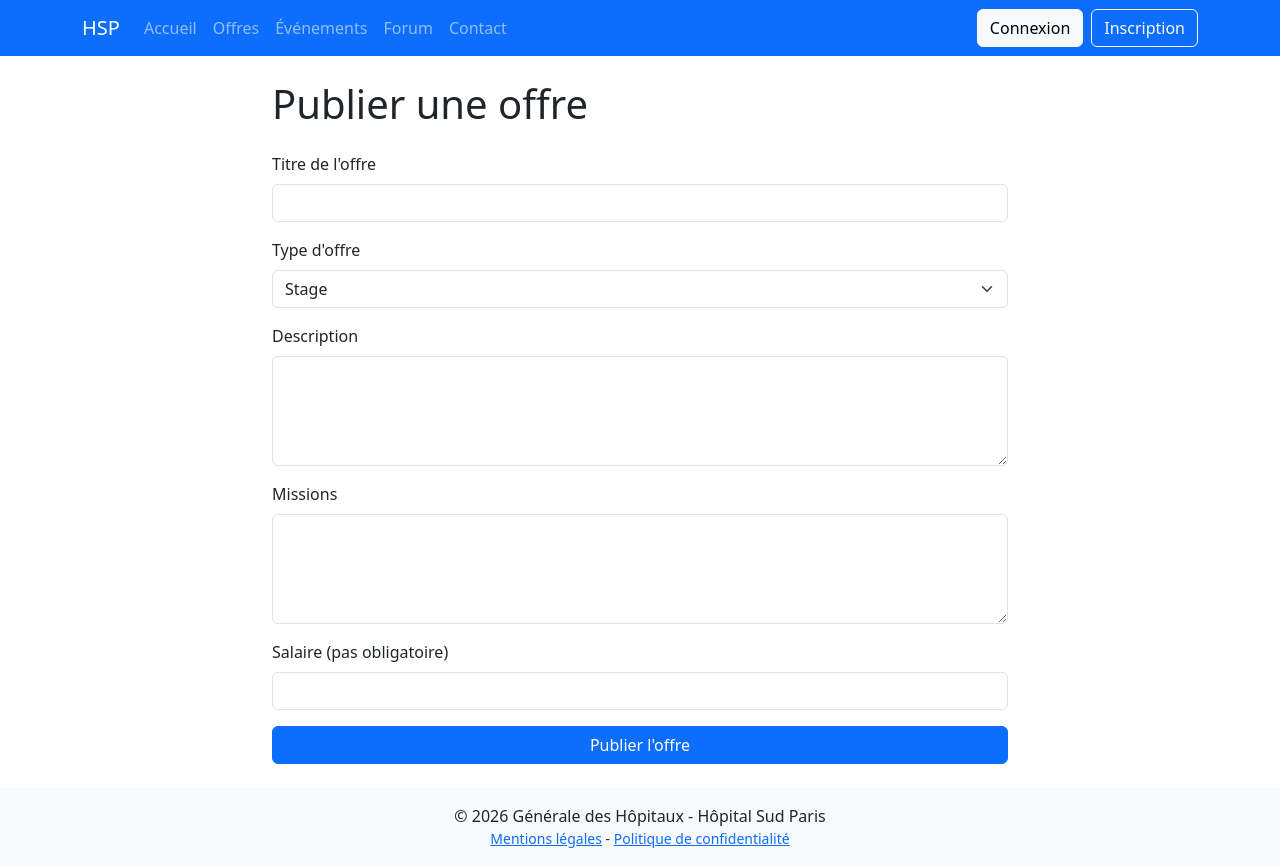
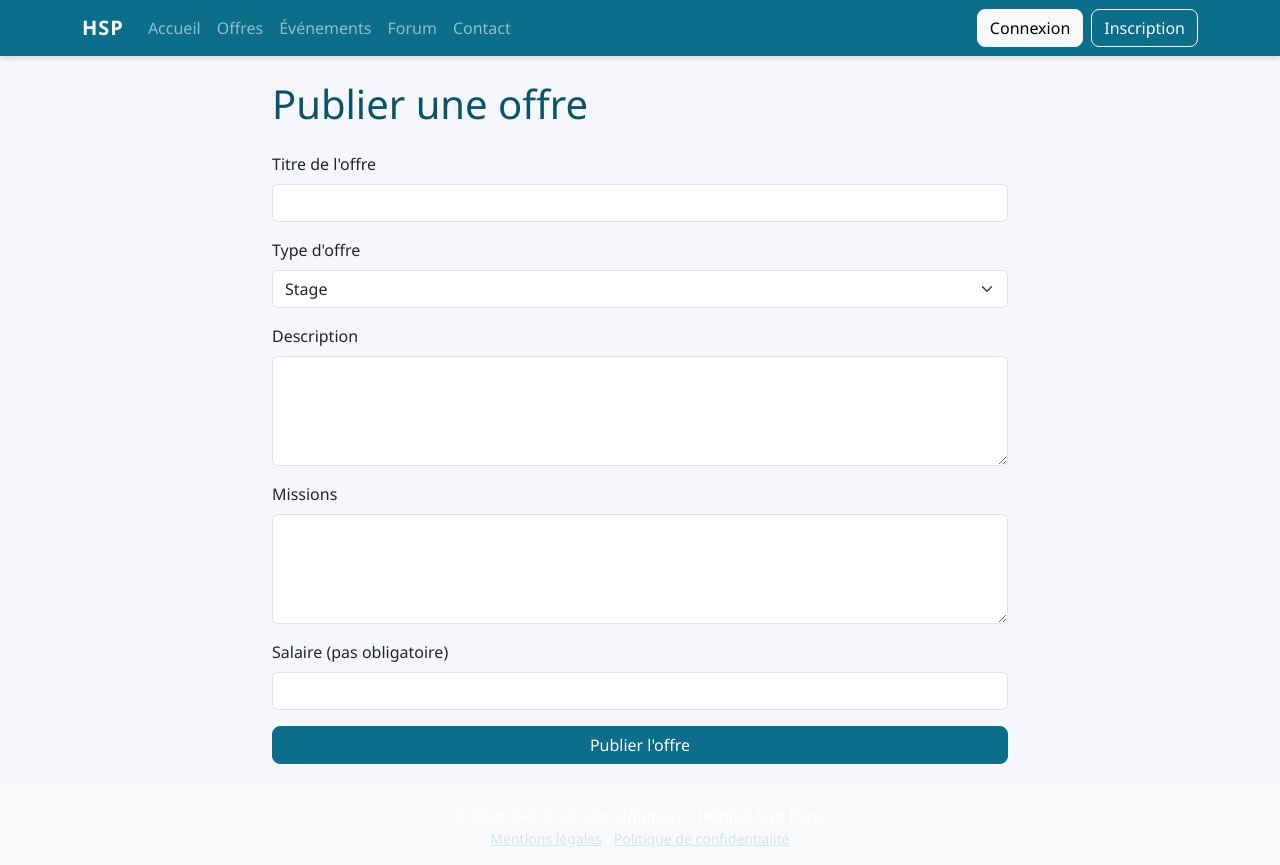
Before and after one commit to AmineBess254/projet_hsp, a PHP site: page /ajoutOffre.php in a window 1280 px wide. Run offline with PHP 8.4, Linux system fonts and the light colour scheme.

Commit message:
Ajout du style CSS

```diff
--- /dev/null
+++ b/public/css/style.css
@@ -0,0 +1,118 @@
+/* =====================================================
+   Style du site HSP (s'ajoute par-dessus Bootstrap)
+   ===================================================== */
+
+/* ---------- Couleurs du site (à changer ici, une seule fois) ---------- */
+:root {
+    --couleur-principale: #0b6e8a;   /* bleu santé */
+    --couleur-foncee: #08546a;       /* bleu plus foncé (survol) */
+    --couleur-claire: #e8f4f7;       /* bleu très clair (fonds) */
+    --couleur-fond: #f5f7fa;         /* gris très clair (fond de page) */
+}
+
+/* ---------- Page ---------- */
+body {
+    background-color: var(--couleur-fond);
+    font-family: "Segoe UI", Arial, sans-serif;
+}
+
+h1, h2, h3 {
+    color: var(--couleur-foncee);
+}
+
+/* ---------- Menu du haut ---------- */
+.navbar {
+    background-color: var(--couleur-principale) !important;
+    box-shadow: 0 2px 6px rgba(0, 0, 0, 0.15);
+}
+
+.navbar-brand {
+    font-weight: bold;
+    letter-spacing: 1px;
+}
+
+.navbar .nav-link:hover {
+    color: #ffffff !important;
+    text-decoration: underline;
+}
+
+/* ---------- Boutons ---------- */
+.btn {
+    border-radius: 8px;
+}
+
+.btn-primary {
+    background-color: var(--couleur-principale);
+    border-color: var(--couleur-principale);
+}
+
+.btn-primary:hover {
+    background-color: var(--couleur-foncee);
+    border-color: var(--couleur-foncee);
+}
+
+.btn-outline-primary {
+    color: var(--couleur-principale);
+    border-color: var(--couleur-principale);
+}
+
+.btn-outline-primary:hover {
+    background-color: var(--couleur-principale);
+    border-color: var(--couleur-principale);
+}
+
+/* ---------- Cartes (offres, événements, actualités...) ---------- */
+.card {
+    border: none;
+    border-radius: 12px;
+    box-shadow: 0 2px 8px rgba(0, 0, 0, 0.08);
+    transition: transform 0.2s, box-shadow 0.2s;
+}
+
+/* La carte se soulève un peu au survol de la souris */
+.card:hover {
+    transform: translateY(-3px);
+    box-shadow: 0 6px 16px rgba(0, 0, 0, 0.12);
+}
+
+/* ---------- Grand cadre de la page d'accueil ---------- */
+.bg-light.rounded-3 {
+    background-color: var(--couleur-claire) !important;
+    border-left: 6px solid var(--couleur-principale);
+}
+
+/* ---------- Champs des formulaires ---------- */
+.form-control:focus,
+.form-select:focus {
+    border-color: var(--couleur-principale);
+    box-shadow: 0 0 0 0.2rem rgba(11, 110, 138, 0.25);
+}
+
+/* ---------- Tableaux (page gestion) ---------- */
+.table th {
+    background-color: var(--couleur-claire);
+    color: var(--couleur-foncee);
+}
+
+/* ---------- Liens ---------- */
+a {
+    color: var(--couleur-principale);
+}
+
+a:hover {
+    color: var(--couleur-foncee);
+}
+
+/* ---------- Pied de page ---------- */
+footer {
+    background-color: var(--couleur-foncee) !important;
+    color: #ffffff;
+}
+
+footer a {
+    color: #cde8ef;
+}
+
+footer a:hover {
+    color: #ffffff;
+}
--- a/public/header.php
+++ b/public/header.php
@@ -39,3 +39,4 @@
     </div>
 </nav>
 <main class="container my-4">
+    <link href="css/style.css" rel="stylesheet">
```
